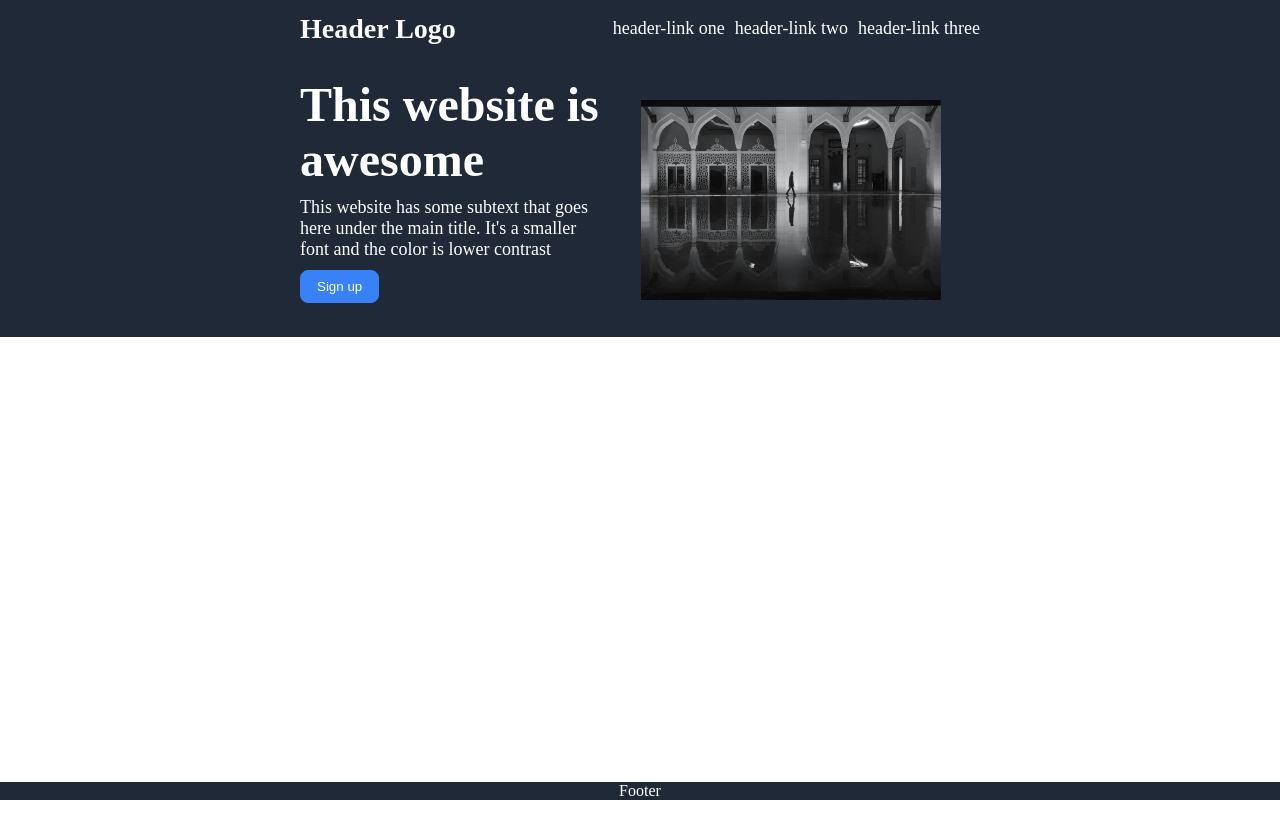
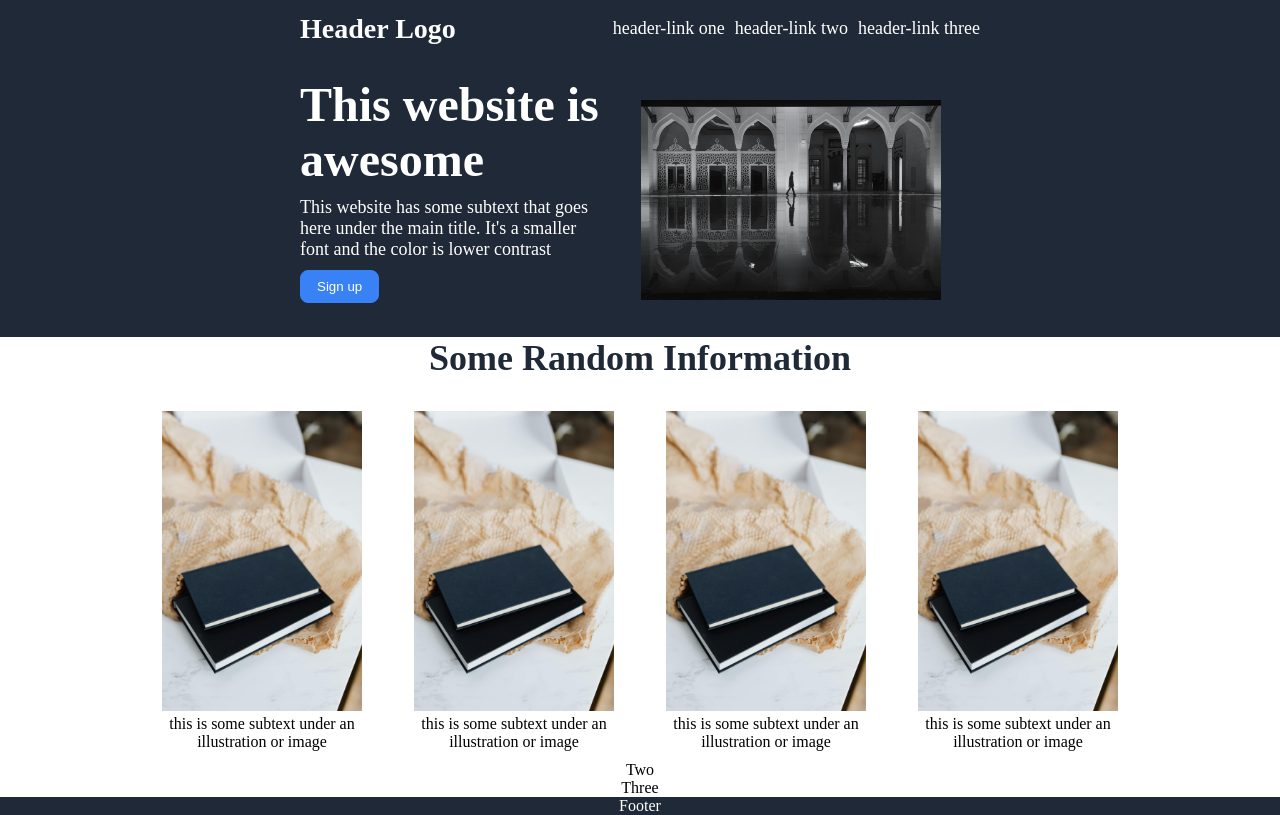
Before and after one commit to Temzoprince/Landing-Page, a plain HTML site: page index.html in a window 1280 px wide. Drawn offline with Linux system fonts and the light colour scheme.

Commit message:
Add some random information section

```diff
--- a/index.html
+++ b/index.html
@@ -28,18 +28,33 @@
             </div>
         </div>
         <div class="body">
-            <!-- <div class="box-one">
-                One
+            <div class="section-two">
+                <div class="title">Some Random Information</div>
+                <div class="boxes">
+                    <div class="box">
+                        <img src="images/pexels-karolina-grabowska-4464481.jpg">
+                        this is some subtext under an illustration or image
+                    </div>
+                    <div class="box">
+                        <img src="images/pexels-karolina-grabowska-4464481.jpg">
+                        this is some subtext under an illustration or image
+                    </div>
+                    <div class="box">
+                        <img src="images/pexels-karolina-grabowska-4464481.jpg">
+                        this is some subtext under an illustration or image
+                    </div>
+                    <div class="box">
+                        <img src="images/pexels-karolina-grabowska-4464481.jpg">
+                        this is some subtext under an illustration or image
+                    </div>
+                </div>
             </div>
-            <div class="box-two">
+            <div class="section-three">
                 Two
             </div>
-            <div class="box-three">
+            <div class="section-four">
                 Three
             </div>
-            <div class="box-four">
-                Four
-            </div> -->
         </div>
         <div class="footer">
             Footer
--- a/styles.css
+++ b/styles.css
@@ -73,7 +73,7 @@ button.sign-up {
     text-align: center;
 }
 
-img {
+.one-right img {
     width: 300px;
     height: auto;
 }
@@ -81,6 +81,34 @@ img {
 .body {
     display: flex;
     flex-direction: column;
+    align-items: center;
+}
+
+.section-two {
+    text-align: center;
+}
+
+.title {
+    color: #1F2937;
+    font-size: 36px;
+    font-weight: 900;
+    margin-bottom: 32px;
+}
+
+.boxes {
+    display: flex;
+    justify-content: center;
+    gap: 52px;
+    margin-bottom: 10px;
+}
+
+.box img {
+    width: 200px;
+    height: auto;
+}
+
+.box {
+    max-width: 200px;
 }
 
 .footer {
```
Also changed, not shown: images/pexels-karolina-grabowska-4464481.jpg (added).
